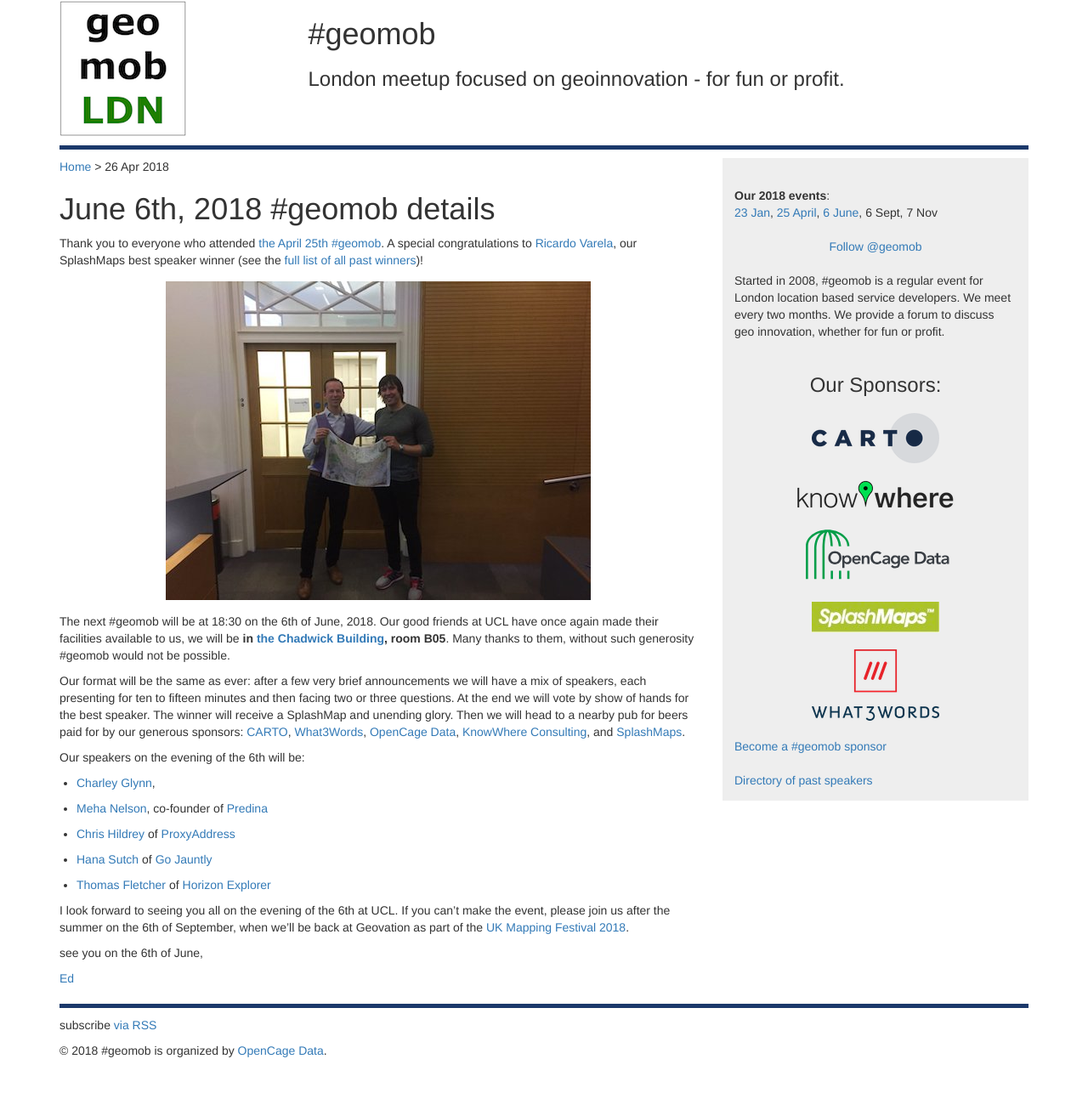
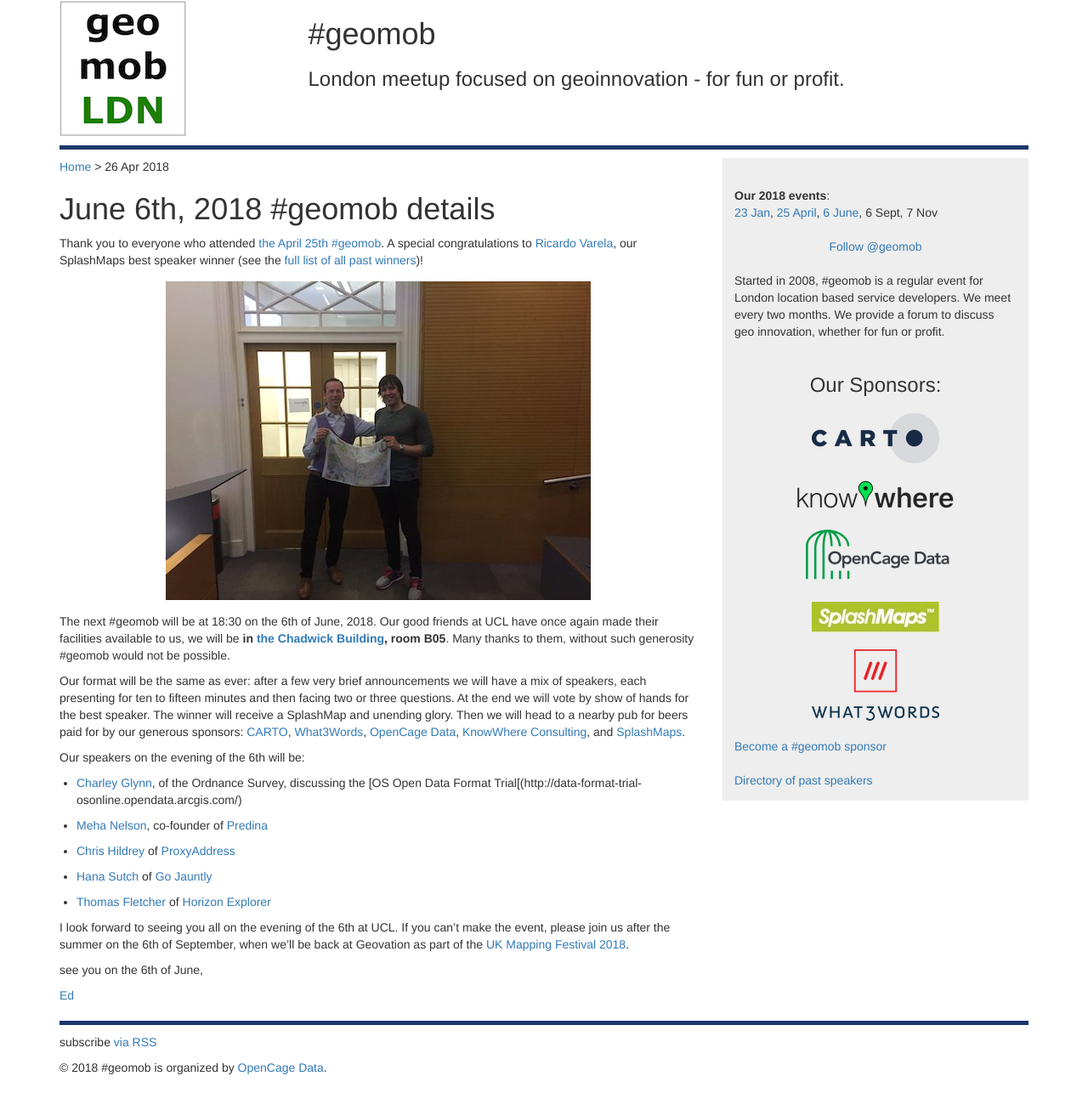
Before and after one commit to geomob/geomob-website, a Jekyll site: the page built from _posts/2018-04-26-june-6th-geomob-details.markdown, in a window 1280 px wide. Shown: the whole page at 85% size. Built offline with Jekyll 4.4.1, drawn with Linux system fonts in a browser that asks for light colours; comment, search, counter and statistics services are not loaded.

Commit message:
add Charleys topic

```diff
--- a/_posts/2018-04-26-june-6th-geomob-details.markdown
+++ b/_posts/2018-04-26-june-6th-geomob-details.markdown
@@ -18,7 +18,7 @@
 
 Our speakers on the evening of the 6th will be:
 
-* [Charley Glynn](https://twitter.com/charley_glynn),
+* [Charley Glynn](https://twitter.com/charley_glynn), of the Ordnance Survey, discussing the [OS Open Data Format Trial[(http://data-format-trial-osonline.opendata.arcgis.com/)
 
 * [Meha Nelson](https://www.linkedin.com/in/meha-nelson-5a0b7a27/), co-founder of [Predina](https://predina.com)
 
```
